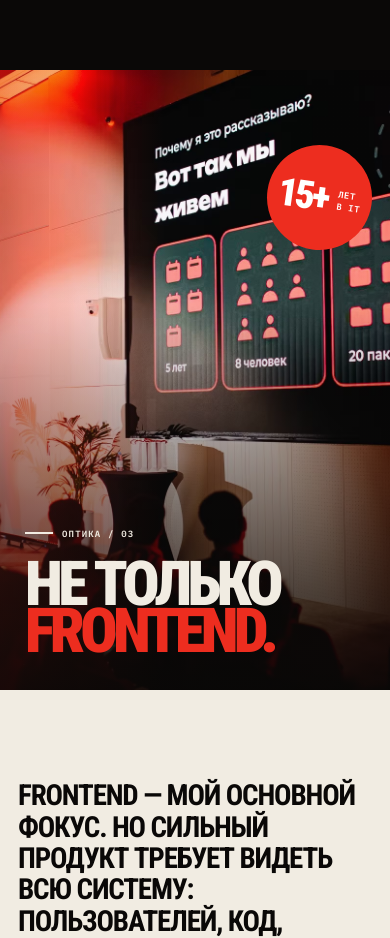
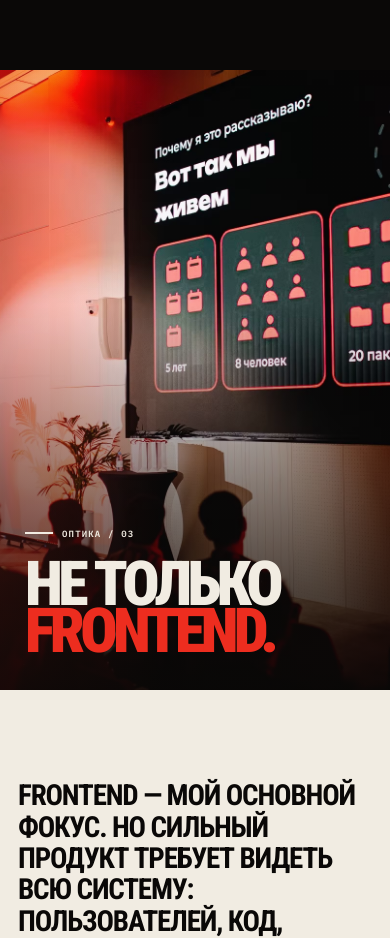
Before and after one commit to aleksnick/aleksnick.github.io, a plain HTML site: page index.html in a window 390 px wide. Shown: the part 5180-6118 px from the top of the page. Drawn offline with Linux system fonts and the light colour scheme.

Commit message:
style: remove experience badge

```diff
--- a/index.html
+++ b/index.html
@@ -459,7 +459,6 @@
             <span class="section-code">ОПТИКА / 03</span>
             <h2>Не только<br /><em>frontend.</em></h2>
           </div>
-          <div class="experience-stamp" aria-label="Более 15 лет в IT"><b>15+</b><span>лет<br />в IT</span></div>
         </div>
         <div class="approach-content">
           <p class="approach-lead reveal" data-reveal="up">
--- a/styles.css
+++ b/styles.css
@@ -1051,34 +1051,6 @@ a {
   font-size: clamp(67px, 8vw, 144px);
 }
 
-.experience-stamp {
-  position: absolute;
-  top: 13%;
-  right: 5%;
-  z-index: 3;
-  display: flex;
-  width: 150px;
-  height: 150px;
-  transform: rotate(8deg);
-  align-items: center;
-  justify-content: center;
-  gap: 10px;
-  border-radius: 50%;
-  background: var(--red);
-  color: #fff;
-}
-
-.experience-stamp b {
-  font: 900 55px/0.8 var(--display);
-  letter-spacing: -0.07em;
-}
-
-.experience-stamp span {
-  font: 600 9px/1.25 var(--mono);
-  letter-spacing: 0.06em;
-  text-transform: uppercase;
-}
-
 .approach-content {
   min-height: 100vh;
   padding: clamp(80px, 7vw, 125px) clamp(28px, 5vw, 90px);
@@ -1818,16 +1790,6 @@ a {
     font-size: clamp(64px, 16vw, 118px);
   }
 
-  .experience-stamp {
-    top: 14%;
-    width: 120px;
-    height: 120px;
-  }
-
-  .experience-stamp b {
-    font-size: 45px;
-  }
-
   .capability {
     grid-template-columns: 84px 1fr;
   }
@@ -1984,17 +1946,6 @@ a {
 
   .approach-overlay h2 {
     font-size: 62px;
-  }
-
-  .experience-stamp {
-    top: 12%;
-    right: 18px;
-    width: 105px;
-    height: 105px;
-  }
-
-  .experience-stamp b {
-    font-size: 39px;
   }
 
   .approach-content {
```
